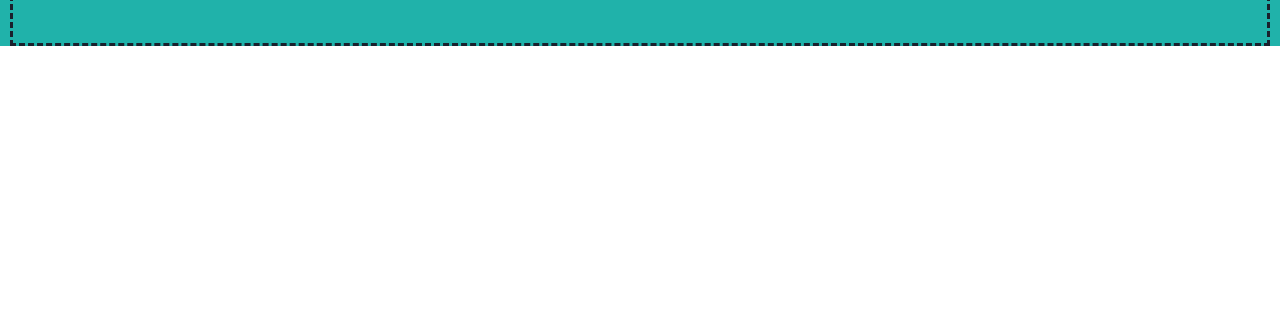
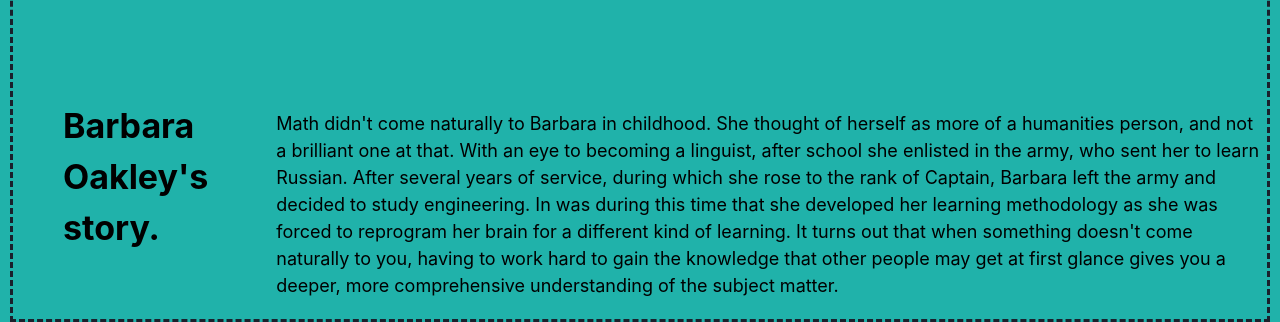
Before and after one commit to rhwette/how-to-learn3, a React (Create React App) app: page / in a window 1280 px wide. Shown: the part 2097-2419 px from the top of the page. Before the commit the page ends 2143 px from the top, so only its background shows below. Built offline with nearby package versions, Linux system fonts and the light colour scheme; grey boxes are pictures that could not be loaded.

Commit message:
oakley responsive

```diff
--- a/src/App.js
+++ b/src/App.js
@@ -7,7 +7,7 @@ import Intro from './components/Intro/Intro.jsx';
 import Problems from './components/Problems/Problems.jsx';
 import Techniques from './components/Techniques/Techniques.jsx';
 import Ted from './components/Ted';
-import Oakley from './components/Oakley';
+import Oakley from './components/Oakley/Oakley.jsx';
 import Feynman from './components/Feynman';
 import FactsAndFigs from './components/FactsAndFigs';
 import Kahan from './components/Kahan';
@@ -26,7 +26,7 @@ function App() {
                                   "problems"
                                   "techniques"
                                   "ted"
-                                  "oakleyaside"
+                                  "oakley"
                                   "feynman"
                                   "factsandfigs"
                                   "kahan"
@@ -55,9 +55,9 @@ function App() {
             <Ted />
           </GridItem>
 
-          {/* <GridItem area="oakleyaside" bg="orange">
+          <GridItem area="oakley">
             <Oakley />
-          </GridItem> */}
+          </GridItem>
 
           {/* <GridItem area="feynman">
             <Feynman />
--- a/src/components/Oakley.jsx
+++ /dev/null
@@ -1,46 +0,0 @@
-import { Text, Flex, Box } from '@chakra-ui/react';
-
-const Oakley = () => {
-  return (
-    <Flex>
-      <Box flex="1" bg="white">
-        <Text
-          textAlign="left"
-          px="50px"
-          pt="100px"
-          color="#000"
-          fontSize="2xl"
-          fontWeight="bold"
-        >
-          {' '}
-          Barbara Oakley's story.
-        </Text>
-      </Box>
-
-      <Box flex="8" bg="white">
-        <Text
-          textAlign="left"
-          px="50px"
-          pt="100px"
-          color="#000"
-          fontSize="l"
-          fontWeight="normal"
-        >
-          Math didn't come naturally to Barbara in childhood. She thought of
-          herself as more of a humanities person, and not a brilliant one at
-          that. With an eye to becoming a linguist, after school she enlisted in
-          the army, who sent her to learn Russian. After several years of
-          service, during which she rose to the rank of Captain, Barbara left
-          the army and decided to study engineering. In was during this time
-          that she developed her learning methodology as she was forced to
-          reprogram her brain for a different kind of learning. It turns out
-          that when something doesn't come naturally to you, having to work hard
-          to gain the knowledge that other people may get at first glance gives
-          you a deeper, more comprehensive understanding of the subject matter.
-        </Text>
-      </Box>
-    </Flex>
-  );
-};
-
-export default Oakley;
--- /dev/null
+++ b/src/components/Oakley/Oakley.jsx
@@ -0,0 +1,45 @@
+import { Text, Flex, Box, HStack } from '@chakra-ui/react';
+import "../Intro/intro.css";
+
+const Oakley = () => {
+  return (
+      <Box w="100%" >
+        <HStack  justifyContent="space-between">
+            <Box alignSelf="flex-start" pt="30px">
+                <Text
+                  className="introTextLarge"
+                  textAlign="left"
+                  px="50px"
+                  color="#000"
+                  fontWeight="bold"
+                >
+                  Barbara Oakley's story.
+                </Text>
+            </Box>
+
+            <Box alignSelf="flex-start" pt="40px">
+              <Text className="introTextMedium"
+                textAlign="left"
+                color="#000"
+                fontWeight="normal"
+                pb="20px"
+              >
+                Math didn't come naturally to Barbara in childhood. She thought of
+                herself as more of a humanities person, and not a brilliant one at
+                that. With an eye to becoming a linguist, after school she enlisted in
+                the army, who sent her to learn Russian. After several years of
+                service, during which she rose to the rank of Captain, Barbara left
+                the army and decided to study engineering. In was during this time
+                that she developed her learning methodology as she was forced to
+                reprogram her brain for a different kind of learning. It turns out
+                that when something doesn't come naturally to you, having to work hard
+                to gain the knowledge that other people may get at first glance gives
+                you a deeper, more comprehensive understanding of the subject matter.
+              </Text>
+            </Box>
+        </HStack>
+      </Box>
+  );
+};
+
+export default Oakley;
--- a/src/components/Problems/Problems.jsx
+++ b/src/components/Problems/Problems.jsx
@@ -6,7 +6,7 @@ const Problems = () => {
     <Box w="100%">
     <HStack  justifyContent="space-between">
       <Box alignSelf="flex-start" pt="30px">
-        <Text className="introTextLarge"   color="#000" fontWeight="bold">
+        <Text className="introTextLarge"   px="50px" color="#000" fontWeight="bold">
           The main problem with education
         </Text>
       </Box>
```
